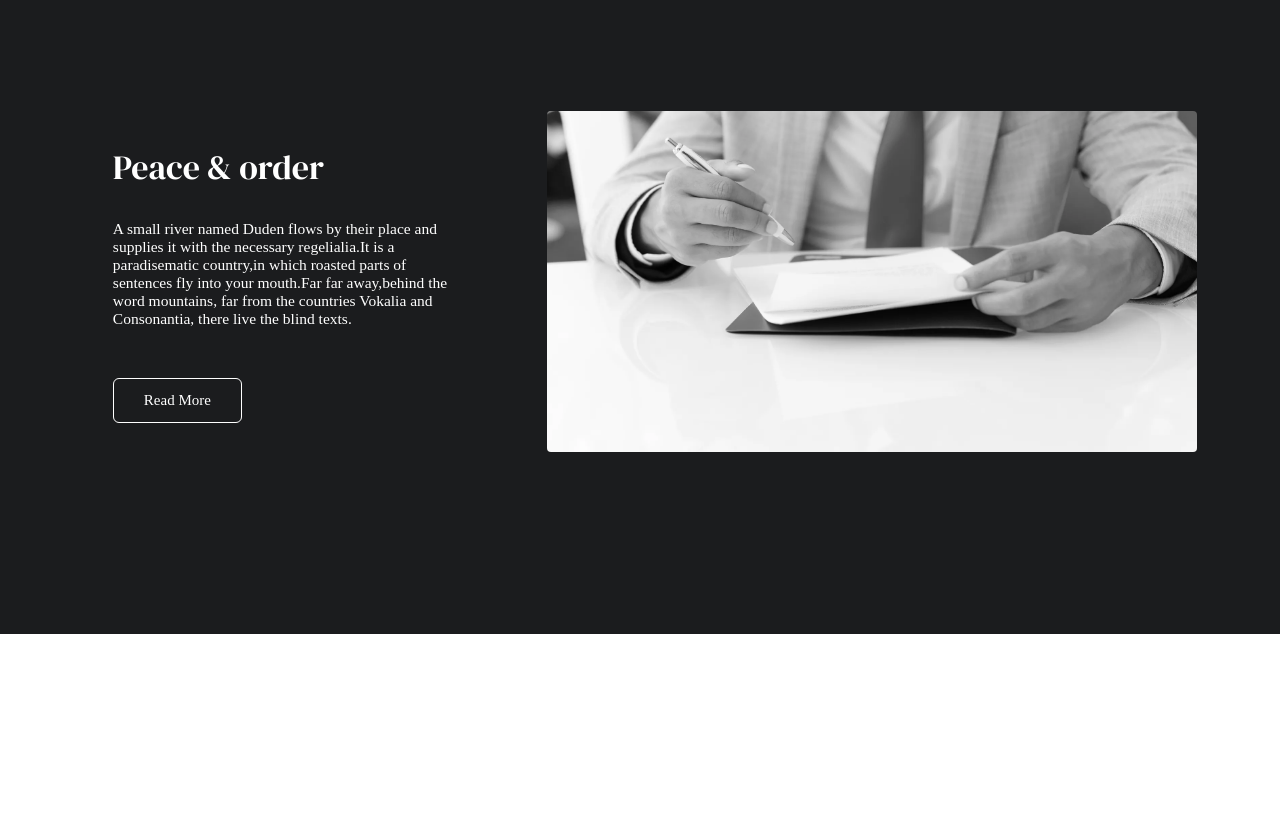
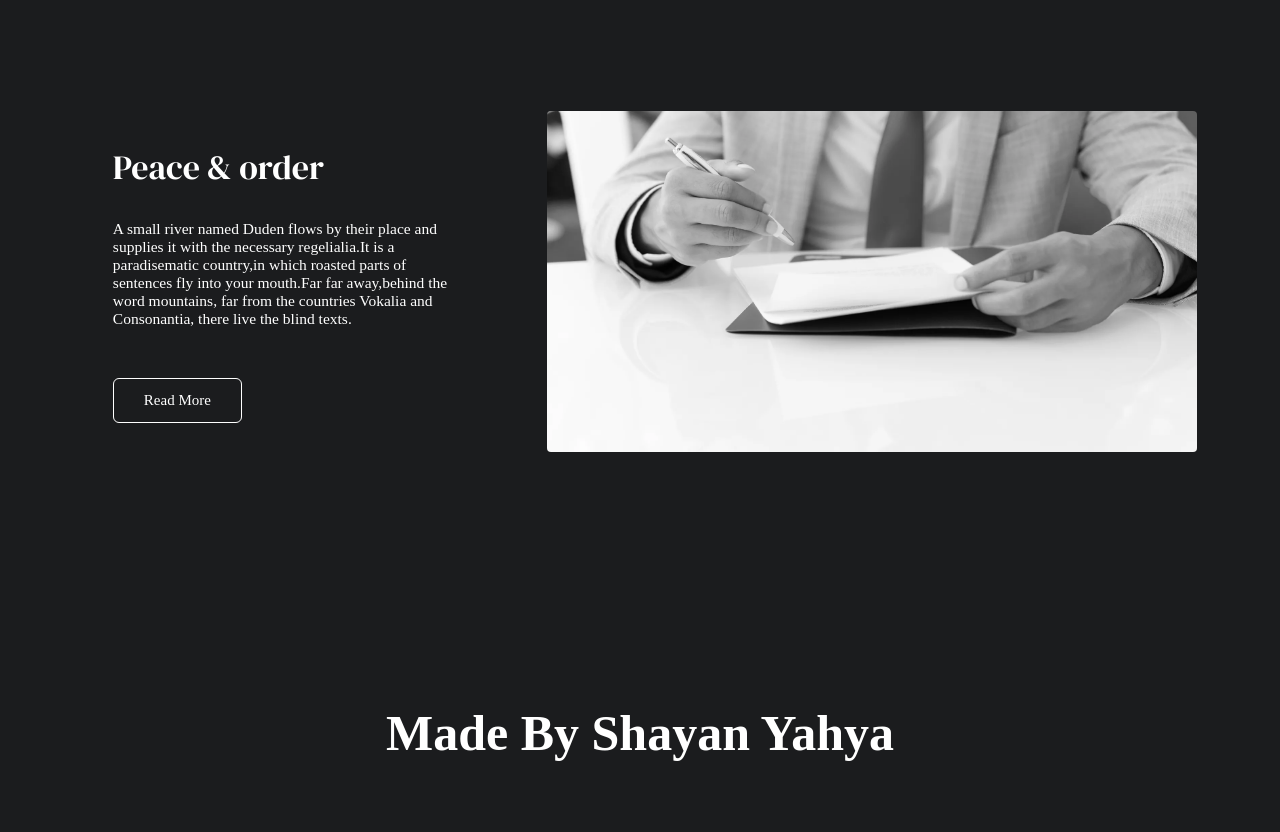
Before and after one commit to shayan407/css-final-test, a plain HTML site: page index.html in a window 1280 px wide. Shown: the part 2717-3549 px from the top of the page. Before the commit the page ends 3351 px from the top, so only its background shows below. Drawn offline with Linux system fonts and the light colour scheme.

Commit message:
Update index.html

```diff
--- a/index.html
+++ b/index.html
@@ -142,10 +142,10 @@
             <img src="./hero_2.jpg" alt="pic">
         </div>
     </div>
-    <!-- <div id="footer">
+    <div id="footer">
         <div>
             <h1 class="tubelight">Made By Shayan Yahya</h1>
         </div>
-    </div> -->
+    </div>
 </body>
 </html>
```
